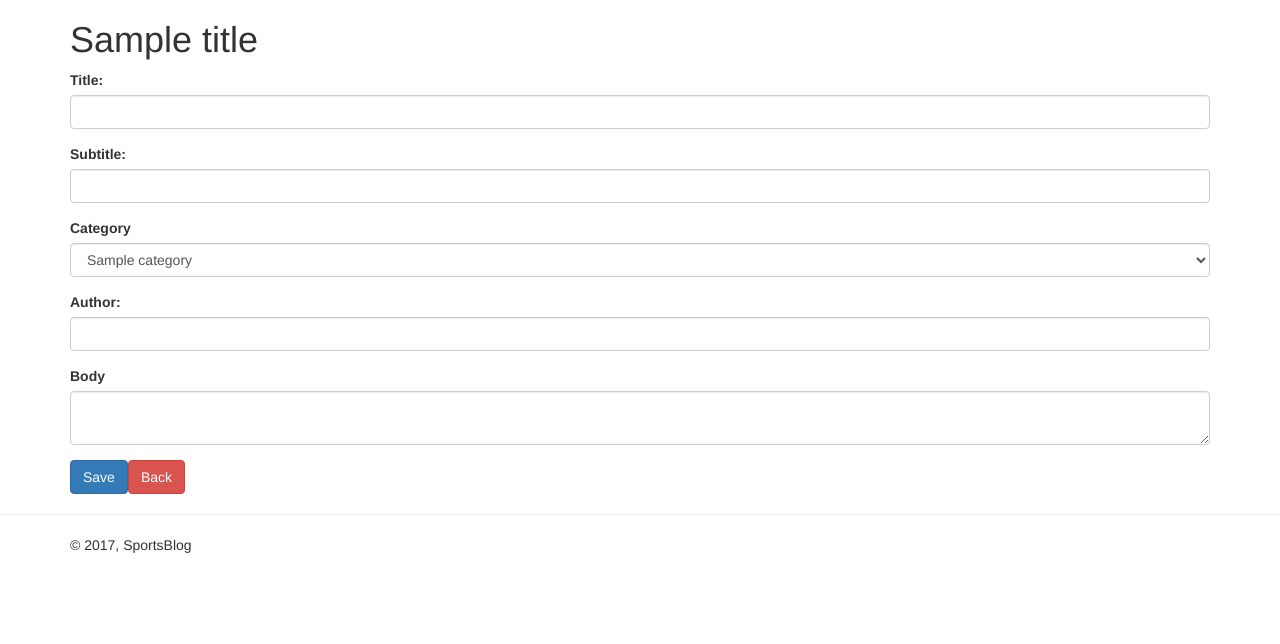
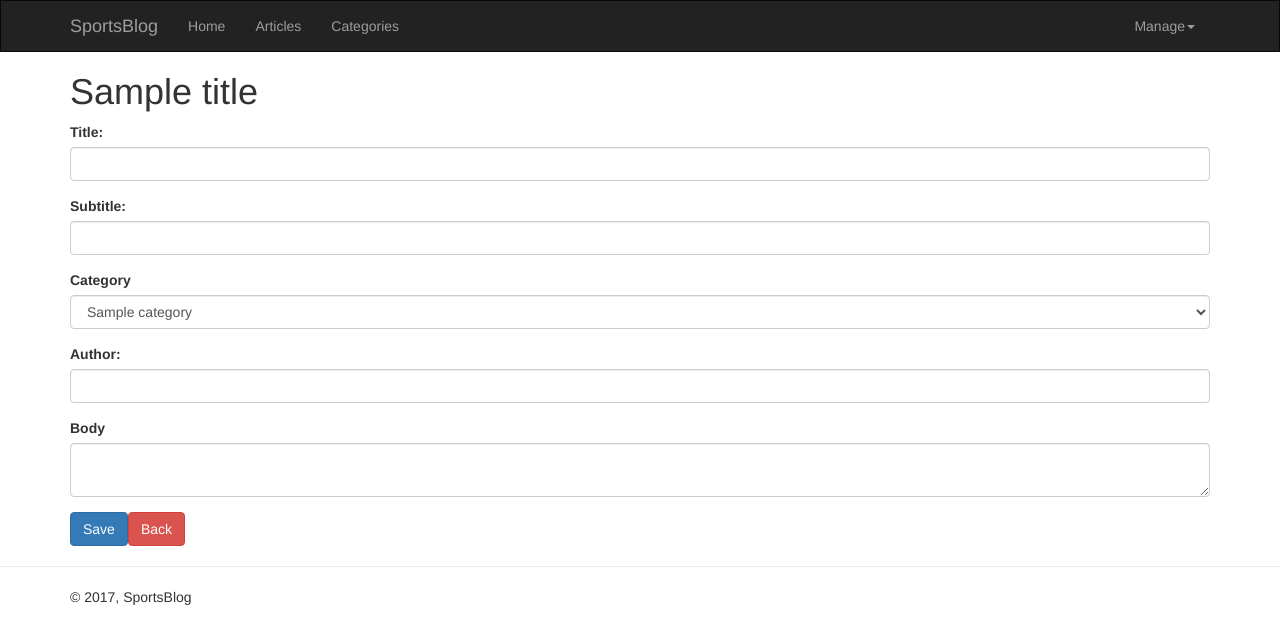
Before and after one commit to PatrickHickey/ExpressJS, a Node server app: template sportsblog/views/add_article.pug in a window 1280 px wide. Shown: the top 644 px of the page. Run offline with Node 20, Linux system fonts and the light colour scheme; tables that the repository leaves empty hold one stand-in row (values such as "Sample post"); the template is opened without the code that fills it: values that come from a table or form of the project are taken from there, most other values are stand-ins (such as "Sample title", 1, 10 or a date in 2020); some libraries are stand-ins or nearby versions.

Commit message:
project7

```diff
--- a/sportsblog/app.js
+++ b/sportsblog/app.js
@@ -34,6 +34,13 @@ app.use(bodyParser.urlencoded({ extended: false }));
 // Set static folder
 app.use(express.static(path.join(__dirname, 'public')));
 
+// Express session
+app.use(session({
+  secret: 'secret',
+  resave: false,
+  saveUninitialized: true
+}));
+
 // Express messages
 app.use(require('connect-flash')());
 app.use((req, res, next) => {
--- a/sportsblog/public/css/style.css
+++ b/sportsblog/public/css/style.css
@@ -1,3 +1,38 @@
 .create-btn{
   margin-top: 15px;
 }
+
+#messages{
+  margin: 10px;
+}
+
+#messages ul{
+  margin: 0;
+  padding: 0;
+}
+
+#messages li{
+  list-style: none;
+  padding: 10px;
+}
+
+#messages .success{
+  background: green;
+  color: white;
+}
+
+#messages .error{
+  background: red;
+  color: white;
+}
+
+.navbar{
+  margin-bottom: 0px;
+  border-radius: 0px;
+}
+
+.showcase{
+  background: url('/img/home-bg.jpg') no-repeat 0 -150px;
+  min-height: 400px;
+  color: white;
+}
--- a/sportsblog/views/add_article.pug
+++ b/sportsblog/views/add_article.pug
@@ -3,6 +3,10 @@ extends layout
 block content
   .container
     h1 #{title}
+    ul.errors
+      if errors
+        each error, i in errors
+          li.alert.alert-danger #{error.msg}
     form(method='post', action='/articles/add')
       .form-group
         label Title:
--- a/sportsblog/views/add_category.pug
+++ b/sportsblog/views/add_category.pug
@@ -3,6 +3,10 @@ extends layout
 block content
   .container
     h1 #{title}
+    ul.errors
+      if errors
+        each error, i in errors
+          li.alert.alert-danger #{error.msg}
     form(method='post', action='/categories/add')
       .form-group
         label Title:
--- a/sportsblog/views/edit_category.pug
+++ b/sportsblog/views/edit_category.pug
@@ -3,6 +3,10 @@ extends layout
 block content
   .container
     h1 #{title}
+    ul.errors
+      if errors
+        each error, i in errors
+          li.alert.alert-danger #{error.msg}
     form(method='post', action='/categories/edit/'+category._id)
       .form-group
         label Title:
--- /dev/null
+++ b/sportsblog/views/includes/navbar.pug
@@ -0,0 +1,28 @@
+nav.navbar.navbar-inverse
+  .container
+    .navbar-header
+      button.navbar-toggle.collapsed(type='button', data-toggle='collapse',
+      data-target='#navbar')
+        span.sr-only Toggle navigation
+        span.icon-bar
+        span.icon-bar
+        span.icon-bar
+      a.navbar-brand(href='/') SportsBlog
+    #navbar.collapse.navbar-collapse
+      ul.nav.navbar-nav.navbar-left
+        li
+          a(href='/') Home
+        li
+          a(href='/articles') Articles
+        li
+          a(href='/categories') Categories
+      ul.nav.navbar-nav.navbar-right
+        li.dropdown
+          a.dropdown-toggle(href='#', data-toggle='dropdown')
+            | Manage
+            span.caret
+          ul.dropdown-menu
+            li
+              a(href='/manage/articles') Articles
+            li
+              a(href='/manage/categories') Categories
--- a/sportsblog/views/index.pug
+++ b/sportsblog/views/index.pug
@@ -1,4 +1,7 @@
 extends layout
 
 block content
-  h1 #{title}
+  .jumbotron.showcase
+    .container
+      h1 SportsBlog
+      p.lead A simple and clean sports based blog
--- a/sportsblog/views/layout.pug
+++ b/sportsblog/views/layout.pug
@@ -5,6 +5,7 @@ html
     link(rel="stylesheet", href="/bower_components/bootstrap/dist/css/bootstrap.css")
     link(rel="stylesheet", href="/css/style.css")
   body
+    include ./includes/navbar.pug
     block content
     hr
     footer
@@ -12,4 +13,5 @@ html
         Copyright &copy; 2017, SportsBlog
 
     script(src='/bower_components/jquery/dist/jquery.js')
+    script(src='/bower_components/bootstrap/dist/js/bootstrap.js')
     script(src='/js/main.js')
--- a/sportsblog/views/manage_categories.pug
+++ b/sportsblog/views/manage_categories.pug
@@ -7,6 +7,7 @@ block content
         h1 #{title}
       .col-md-3
         a(class="btn btn-default create-btn", href="/manage/categories/add") Add Category
+    != messages()
     table(class='table table-striped')
       tr
         th Category Title
```
Also changed, not shown: sportsblog/routes/articles.js (+36 -0 lines), sportsblog/routes/categories.js (+24 -0 lines), sportsblog/public/img/home-bg.jpg (added).
